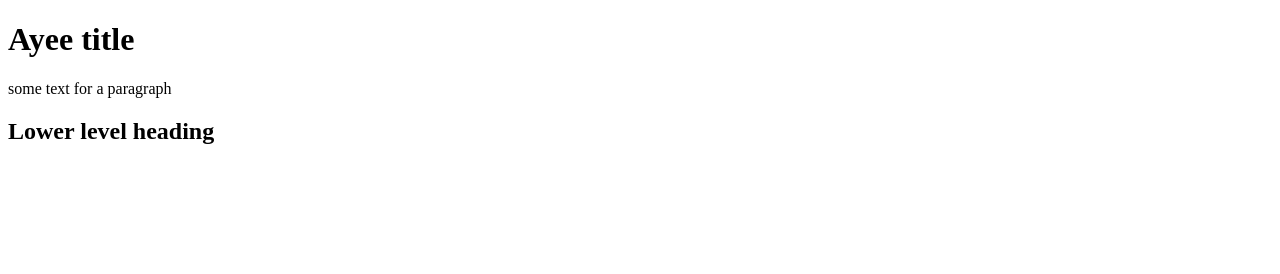
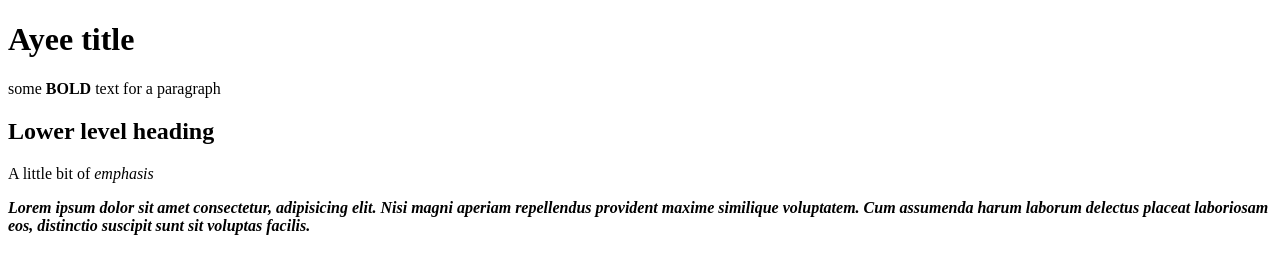
Before and after one commit to Davemem/HTML-Paragraph, a plain HTML site: page index.html in a window 1280 px wide. Drawn offline with Linux system fonts and the light colour scheme.

Commit message:
Final solution

```diff
--- a/index.html
+++ b/index.html
@@ -8,11 +8,21 @@
 <body>
     <h1> Ayee title</h1>
 
-    <p> some text for a paragraph</p>
+    <p> some <strong> BOLD </strong>text for a paragraph</p>
 
     <h2> Lower level heading</h2>
+    <p>A little bit of <em>emphasis</em></p>
 
     <!-- Google understands the levels of headings -->
      <!-- i.e. it will deem H1 text more important than h6 -->
+
+    <!-- HTML comment em stands for emphasis -->
+
+    <p>
+        <strong> <em>Lorem ipsum dolor sit amet consectetur, adipisicing elit. Nisi magni aperiam repellendus provident maxime similique voluptatem. Cum assumenda harum laborum delectus placeat laboriosam eos, distinctio suscipit sunt sit voluptas facilis. </em></strong>
+    </p>
+    <!-- Lorem adds random text -->
+     <!-- <b> and <i> can be used to same effect, however they don't have meaning behind them. -->
+    <!-- i.e. googe search doesn't recognise these -->
 </body>
 </html>
```
